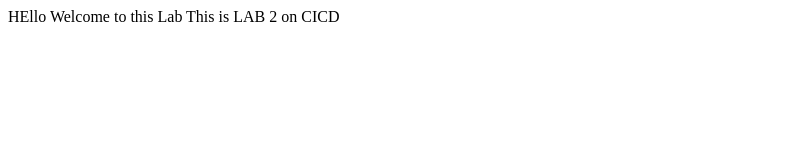
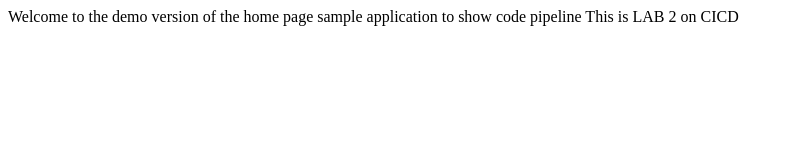
Before and after one commit to Priyajamanu/AdvanceDevops_CICD, a plain HTML site: page index.html in a window 1280 px wide. Shown: the whole page, without its empty margins (0-794 px from the left). Drawn offline with Linux system fonts and the light colour scheme.

Commit message:
Update index.html

```diff
--- a/index.html
+++ b/index.html
@@ -1,6 +1,6 @@
 <html>
 <head>
-HEllo Welcome to this Lab
+Welcome to the demo version of the home page sample application to show code pipeline
 </head>
 <body>
 This is LAB 2 on CICD
```
